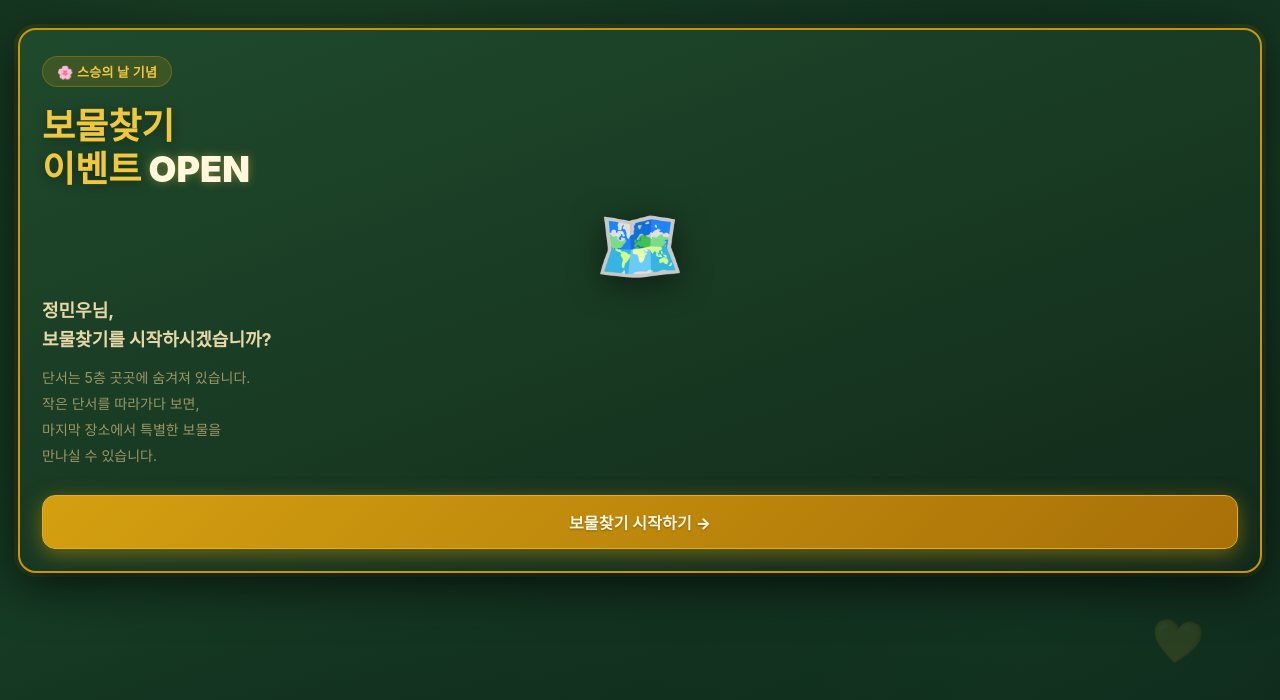
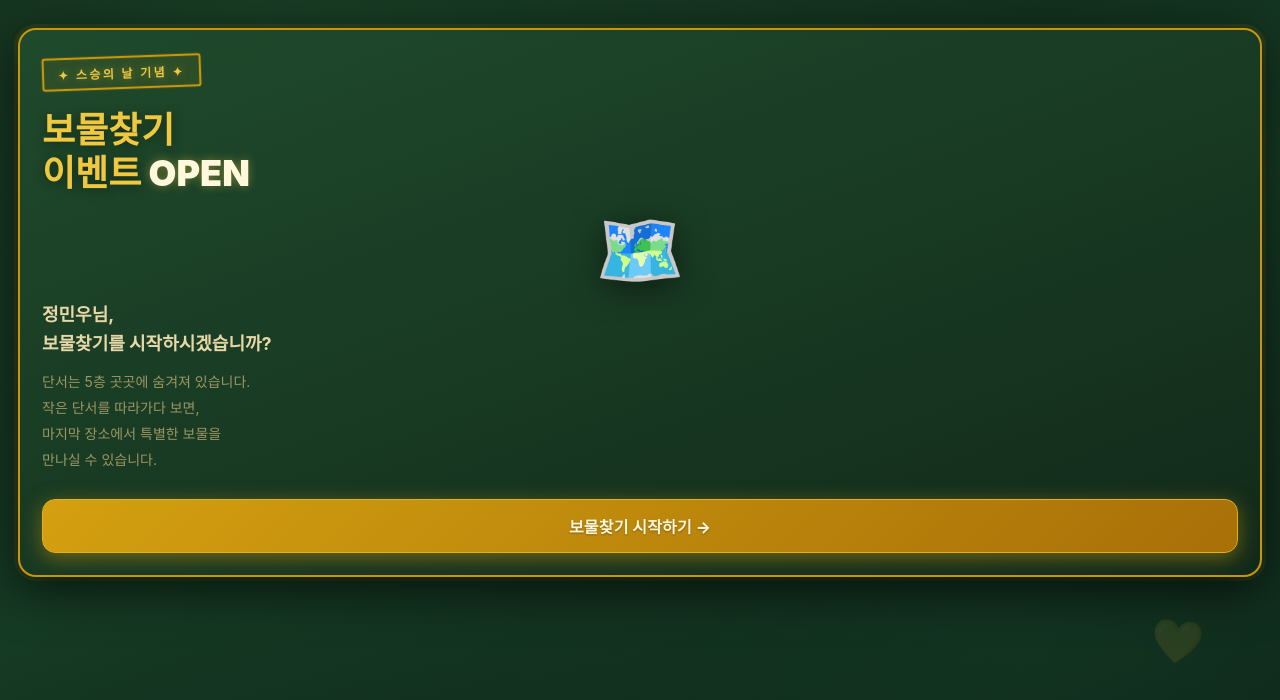
Before and after one commit to mjlucy4-rgb/masters-quest, a plain HTML site: page index.html in a window 1280 px wide. Drawn offline with Linux system fonts and the light colour scheme.

Commit message:
배지 빈티지 스탬프 스타일로 변경

```diff
--- a/index.html
+++ b/index.html
@@ -18,7 +18,7 @@
     <div class="deco deco-4">⭐</div>
 
     <div class="card start-card">
-      <div class="badge">🌸 스승의 날 기념</div>
+      <div class="badge">✦ 스승의 날 기념 ✦</div>
       <h1 class="start-title">보물찾기<br>이벤트 <span class="highlight">OPEN</span></h1>
       <div class="hero-emoji">🗺️</div>
       <p class="main-text">정민우님,<br>보물찾기를 시작하시겠습니까?</p>
--- a/style.css
+++ b/style.css
@@ -153,15 +153,18 @@ html, body {
 
 .badge {
   display: inline-block;
-  background: rgba(200,150,12,0.18);
   color: var(--gold-lt);
-  font-size: 13px;
-  font-weight: 700;
-  padding: 5px 14px;
-  border-radius: 30px;
-  margin-bottom: 18px;
-  border: 1px solid rgba(200,150,12,0.35);
-  letter-spacing: 0.3px;
+  font-size: 12px;
+  font-weight: 800;
+  padding: 6px 14px;
+  margin-bottom: 20px;
+  border: 2px solid var(--gold);
+  border-radius: 3px;
+  letter-spacing: 2.5px;
+  transform: rotate(-2deg);
+  background: rgba(200,150,12,0.08);
+  box-shadow: 0 0 0 1px rgba(200,150,12,0.15), inset 0 0 0 1px rgba(200,150,12,0.08);
+  text-shadow: 0 0 8px rgba(240,200,64,0.4);
 }
 
 .start-title {
```
